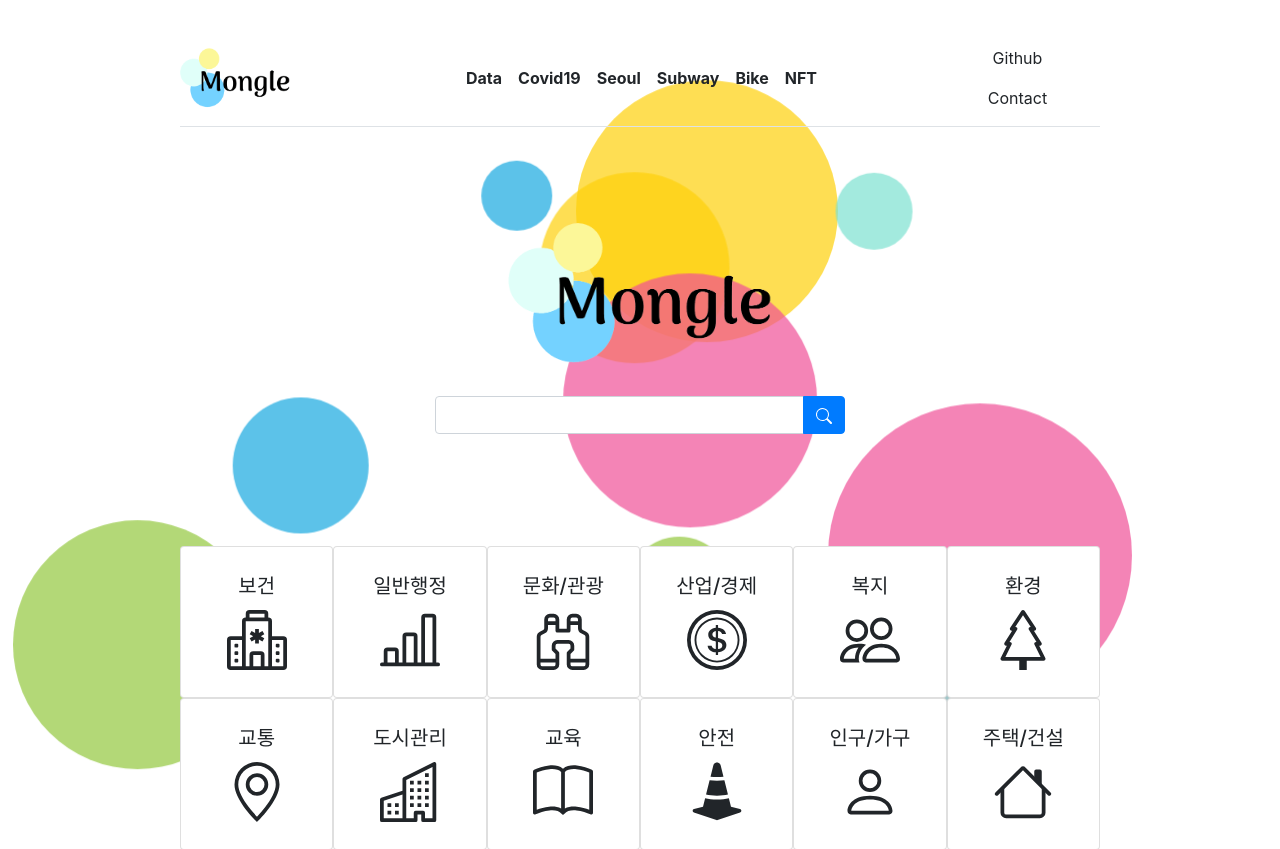
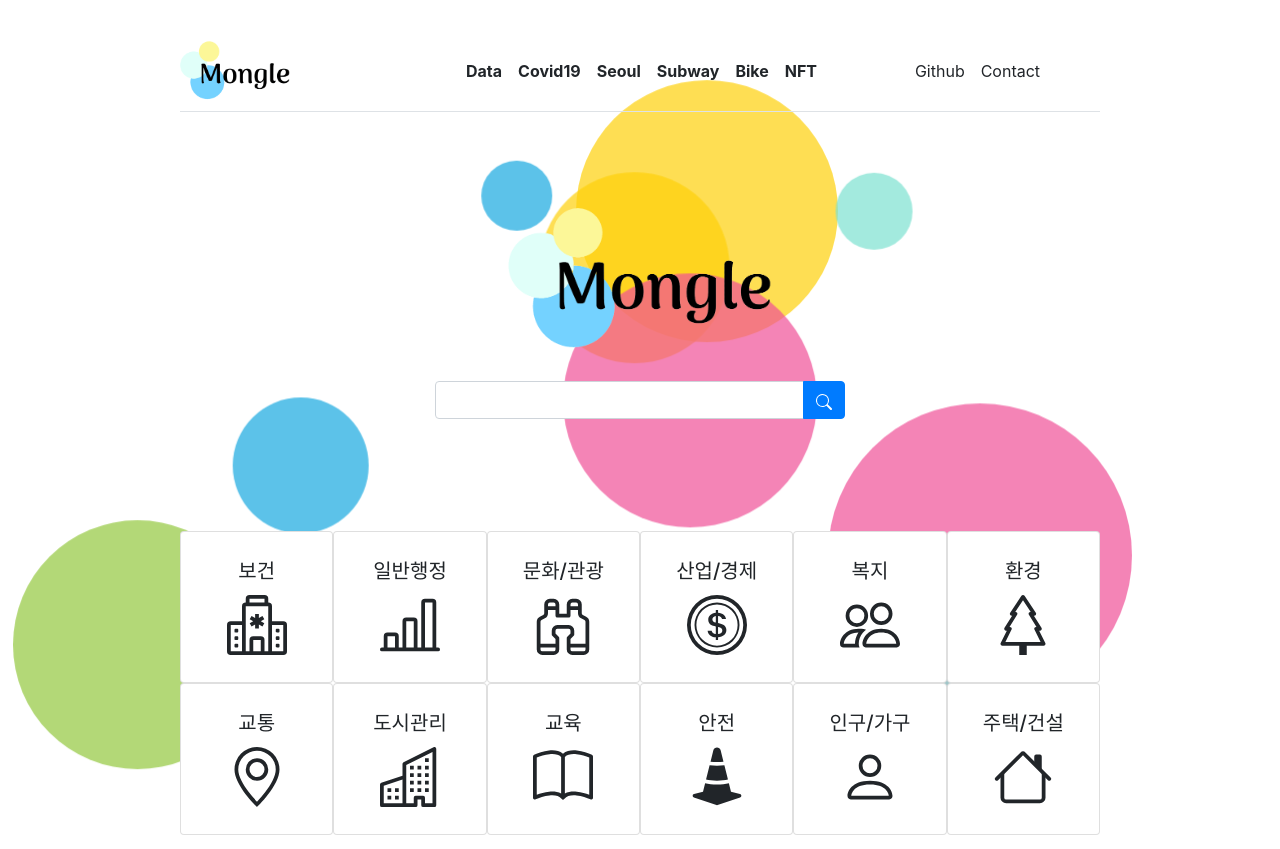
Before and after one commit to hyunmin0317/Mongle, a Django app: page / in a window 1280 px wide. Shown: the top 849 px of the page. Run offline with Django 4.2, Linux system fonts and the light colour scheme; some libraries are stand-ins or nearby versions.

Commit message:
feat: complete

```diff
--- a/templates/navbar.html
+++ b/templates/navbar.html
@@ -15,7 +15,7 @@
     </ul>
 
     <div style="float:right;" class="col-md-3 text-end">
-        <ul class="nav col-12 col-md-auto mb-2 justify-content-center mb-md-0"  style="margin-left: 40%;">
+        <ul class="nav col-12 col-md-auto mb-2 justify-content-center mb-md-0">
             <li><a class="nav-link px-2 link-dark" href="https://github.com/hyunmin0317/Mongle">Github</a></li>
             <li><a class="nav-link px-2 link-dark" href="https://mail.google.com/mail/?view=cm&amp;fs=1&amp;to=wy.jung@mongta.co.kr">Contact</a></li>
         </ul>
```
